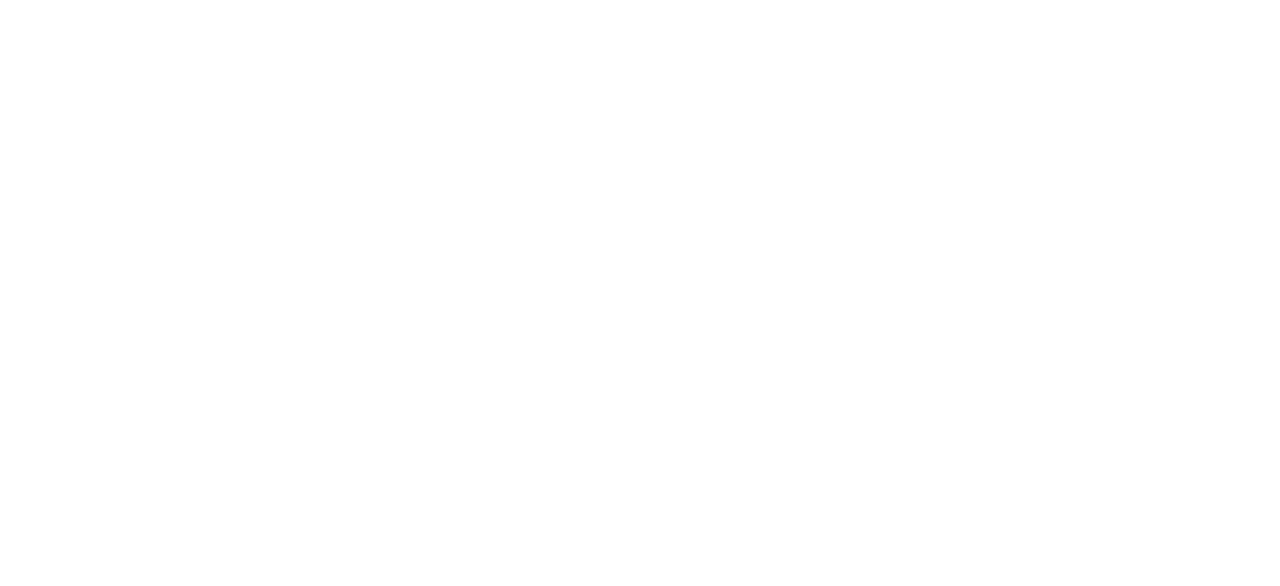
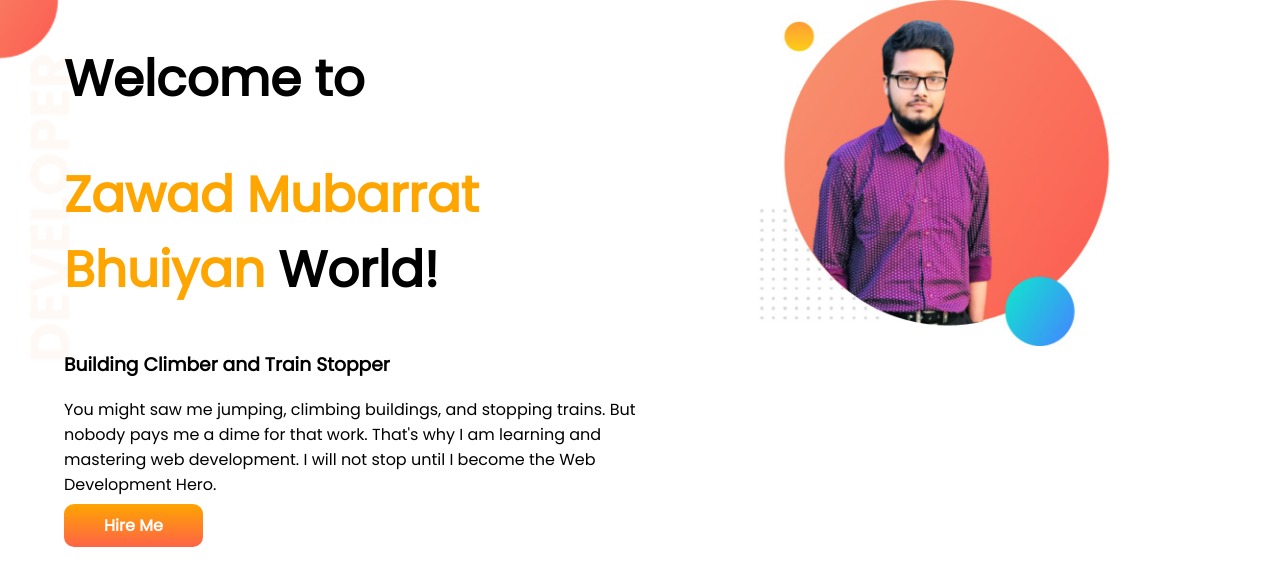
Before and after one commit to Zawad-Mubarrat-Bhuiyan/developer-portfolio, a plain HTML site: page index.html in a window 1280 px wide. Drawn offline with Linux system fonts and the light colour scheme.

Commit message:
top banner added

```diff
--- a/index.html
+++ b/index.html
@@ -1,13 +1,34 @@
 <!DOCTYPE html>
 <html lang="en">
+
 <head>
     <meta charset="UTF-8">
     <meta http-equiv="X-UA-Compatible" content="IE=edge">
     <meta name="viewport" content="width=device-width, initial-scale=1.0">
     <title>Zawad's Portfolio</title>
+    <link rel="preconnect" href="https://fonts.googleapis.com">
+    <link rel="preconnect" href="https://fonts.gstatic.com" crossorigin>
+    <link href="https://fonts.googleapis.com/css2?family=Poppins&display=swap" rel="stylesheet">
     <link rel="stylesheet" href="style.css">
 </head>
+
 <body>
+    <section class="top-banner">
+        <div class="half-width">
+            <h1>Welcome to </h1>
+            <h1> <span class="orange-color">Zawad Mubarrat Bhuiyan </span> World!</h1>
+            <h3>Building Climber and Train Stopper</h3>
+            <p>You might saw me jumping, climbing buildings, and stopping trains. But nobody pays me a dime for that
+                work.
+                That's why I am learning and mastering web development. I will not stop until I become the Web
+                Development
+                Hero.</p>
+                <a class="link-button" target="_blank" href="https://www.linkedin.com/in/zawad-mubarrat-bhuiyan-a54816174/">Hire Me</a>
+        </div>
+        <div class="half-width">
+            <img src="images/zmb.jpg" alt="">
+        </div>
+    </section>
+</body>
 
-</body>
 </html>
--- a/style.css
+++ b/style.css
@@ -0,0 +1,32 @@
+body{
+    font-family: 'Poppins', sans-serif;
+    margin: 0;
+}
+h1{
+    font-size: 50px;
+}
+.orange-color{
+    color: orange;
+}
+section{
+    display: flex;
+}
+.half-width{
+    width: 50%;
+    padding-left: 5%;
+}
+.half-width img{
+    width: 80%;
+}
+.link-button{
+    text-decoration: none;
+    background-image: linear-gradient(orange, tomato);
+    padding: 10px 40px;
+    border-radius: 10px;
+    color: white;
+    font-weight: 700;
+}
+.top-banner{
+    background-image: url(images/top-banner.png);
+    background-repeat: no-repeat;
+}
```
Also changed, not shown: images/IMG_5858-removebg-preview.png (added), images/dream-bg.png (added), images/exp-bg.png (added), images/jhankar.png (added), images/jhankar2.png (added), images/my-bg.png (added), images/my-bg2.png (added), images/top-banner.png (added), images/zawad.png (added), images/zmb.jpg (added), 1 other file.
